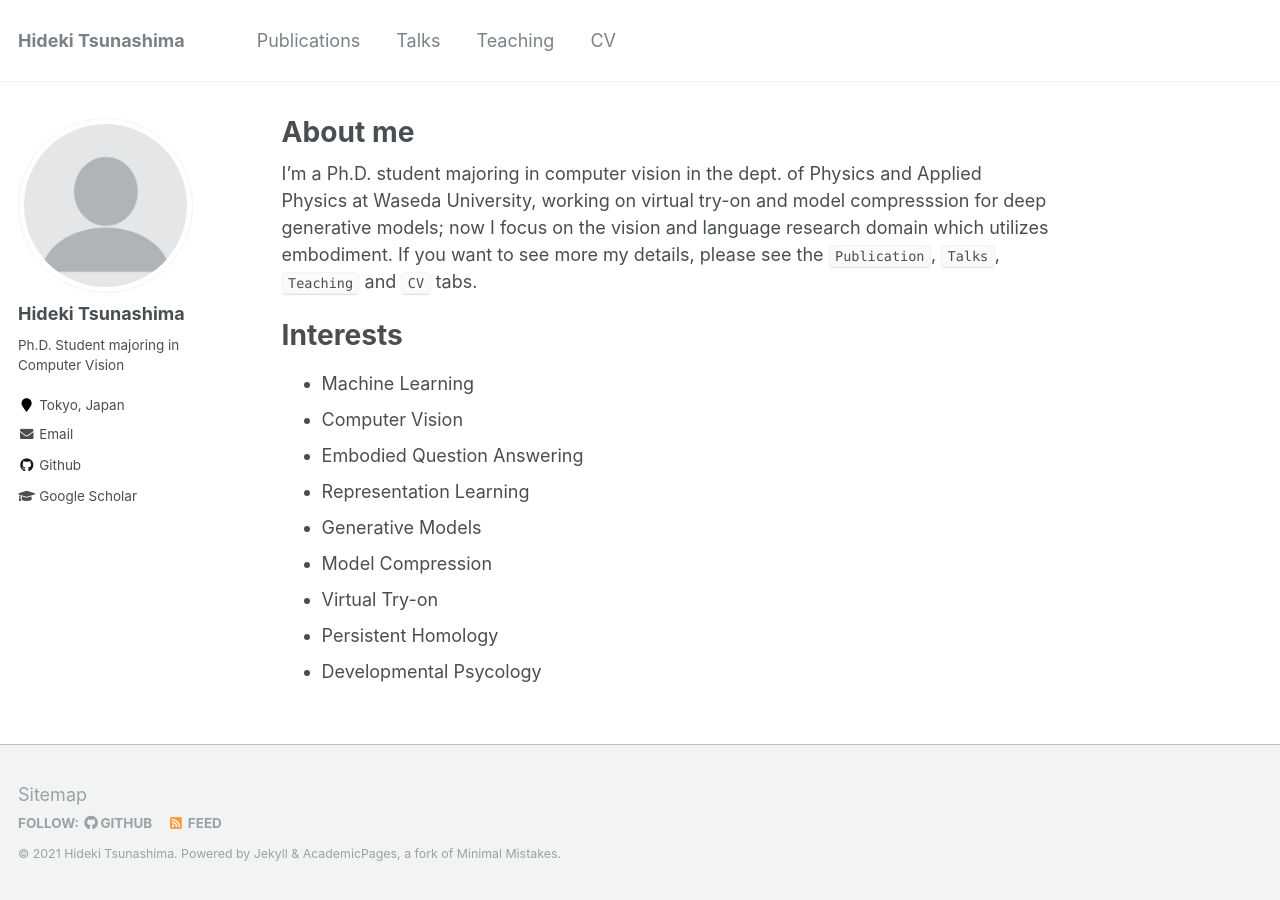
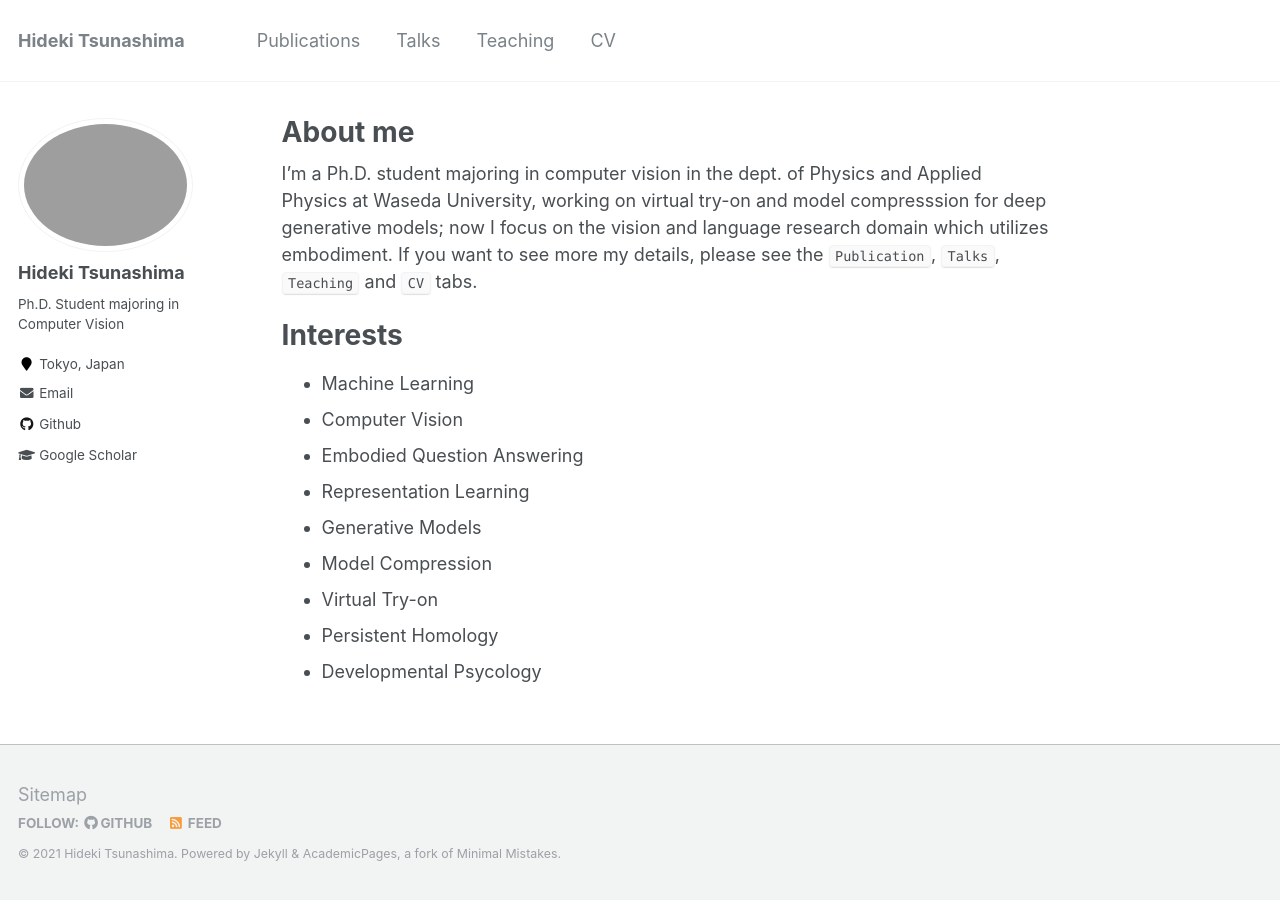
Before and after one commit to maguro27/hideki-tsunashima-page, a Jekyll site: the page built from _pages/about.md, in a window 1280 px wide. Built offline with Jekyll 4.4.1, drawn with Linux system fonts in a browser that asks for light colours.

Commit message:
add text

```diff
--- a/_config.yml
+++ b/_config.yml
@@ -82,7 +82,7 @@ analytics:
 # Site Author
 author:
   name             : "Hideki Tsunashima"
-  avatar           : "profile.png"
+  avatar           : "my_pic.png"
   bio              : "Ph.D. Student majoring in Computer Vision"
   location         : "Tokyo, Japan"
   employer         :
```
Also changed, not shown: 1 other file.
